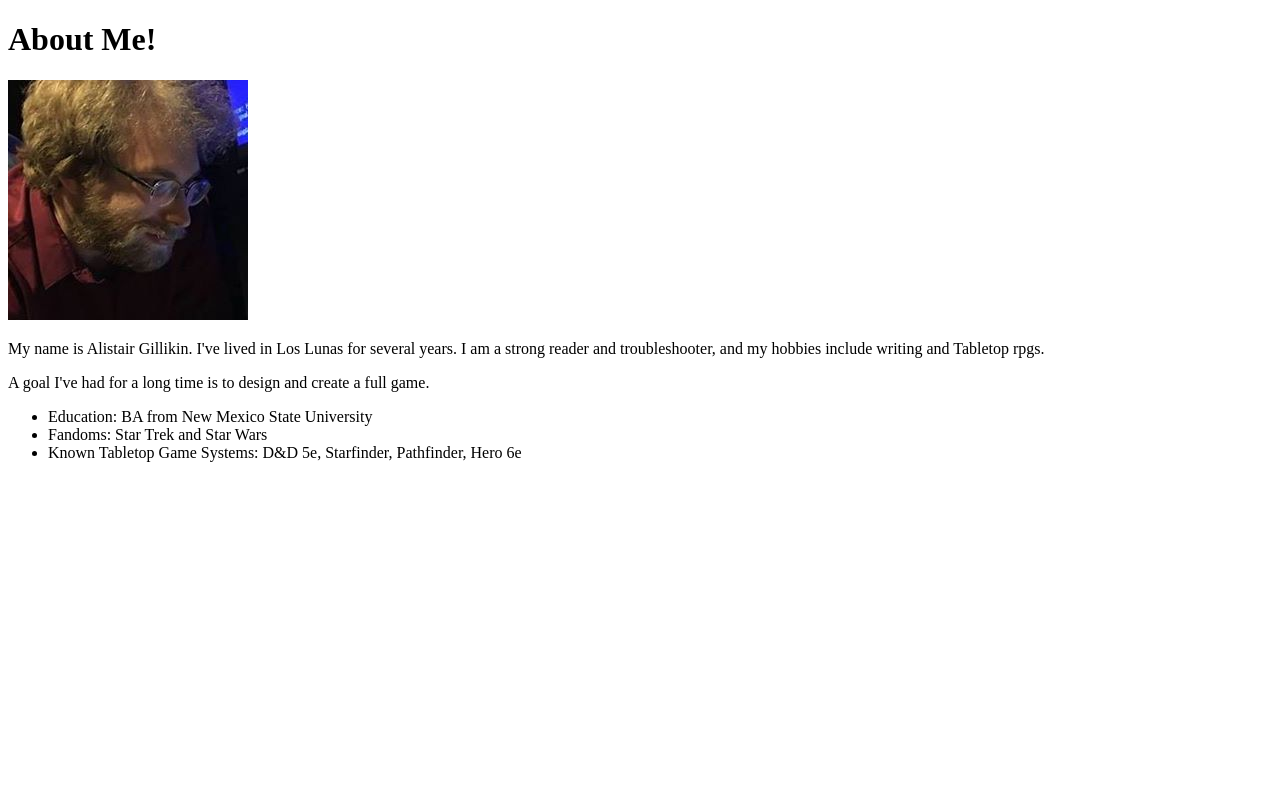
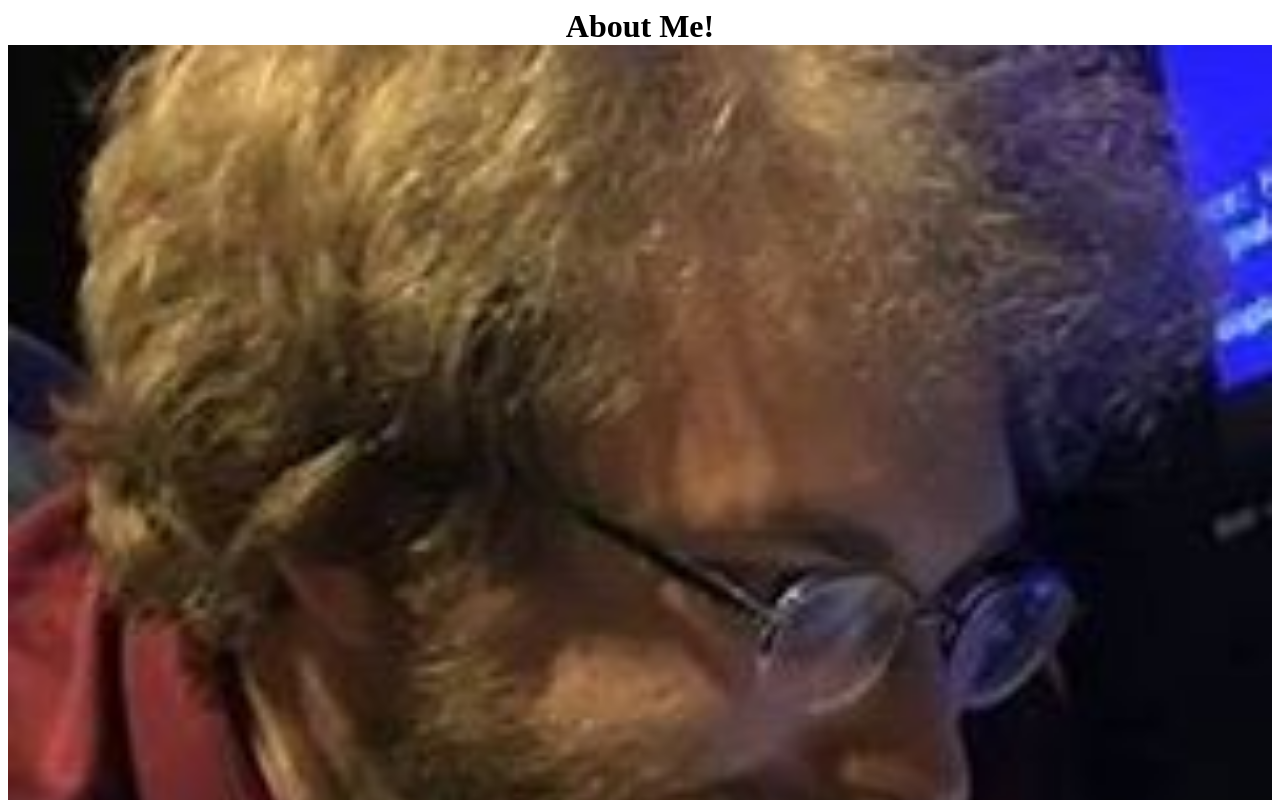
Before and after one commit to MrAGillikin/about-alistair, a plain HTML site: page index.html in a window 1280 px wide. Shown: the top 800 px of the page. Drawn offline with Linux system fonts and the light colour scheme.

Commit message:
Added CSS

```diff
--- a/index.html
+++ b/index.html
@@ -3,14 +3,15 @@
 	<head>
 		<meta charset="UTF-8">
 		<title>My About Me Page</title>
+		<link rel="stylesheet" href="./style.css">
 	</head>
 	<body>
-		<h1>About Me!</h1>
-		<img src="alistairImage.jpg" alt="Alistair Gillikin">
-		<p>
+		<h1 class="center">About Me!</h1>
+		<img src="alistairImage.jpg" alt="Alistair Gillikin" class="center">
+		<p class="center">
 			My name is Alistair Gillikin. I've lived in Los Lunas for several years. I am a strong reader and troubleshooter, and my hobbies include writing and Tabletop rpgs.
 		</p>
-		<p>
+		<p class="center">
 			A goal I've had for a long time is to design and create a full game.
 		</p>
 		<ul>
--- /dev/null
+++ b/style.css
@@ -0,0 +1,9 @@
+li {
+	list-style: none;
+}
+
+.center {
+	width: 100%;
+	margin: auto;
+	text-align: center;
+}
```
